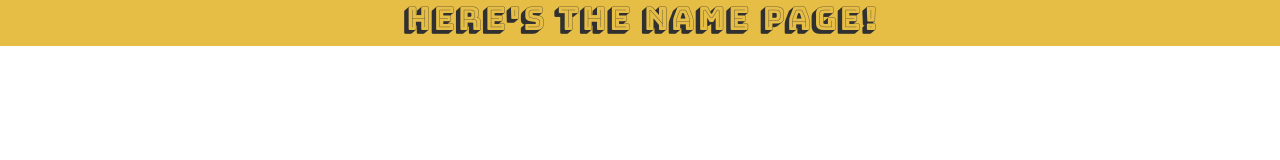
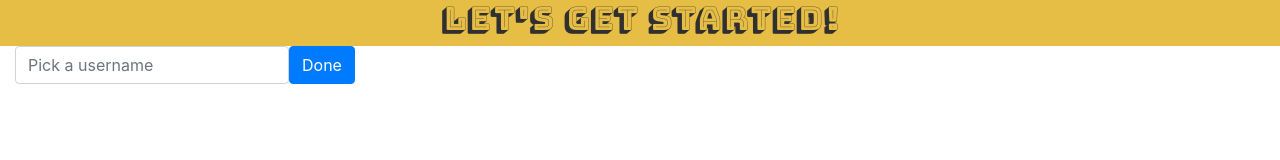
Before and after one commit to grrbam/reversi, a website: page public/name.html in a window 1280 px wide. Drawn offline with nearby package versions, Linux system fonts and the light colour scheme.

Commit message:
Username flow

```diff
--- a/public/name.html
+++ b/public/name.html
@@ -5,6 +5,12 @@
     <meta charset="utf-8">
     <meta name="viewport" content="width=device-width, initial-scale=1, shrink-to-fit=no">
 
+    <script>
+      function submitForm() {
+        var username = $('#username').val();
+        window.location.href = 'lobby.html?username=' + username;
+      }
+    </script>
 
 
     <!-- Bootstrap CSS -->
@@ -13,20 +19,28 @@
     <link href="https://fonts.googleapis.com/css?family=Bungee+Shade&display=swap" rel="stylesheet">
 
 
-    <title>YASS!</title>
+    <title>Enter your Reversi username!</title>
   </head>
 
 
   <body>
 
-
-
-    <div class="container-fluid text-center" id="header-row">
-      <div class="row">
+    <div class="container-fluid text-center">
+      <div class="row" id="header-row">
         <div class="col">
-            <h2>Here's the name page!</h2>
+            <h2>Let's get started!</h2>
         </div>
       </div>
+      <div class='row'>
+        <div class='col'>
+          <form onsubmit='submitForm(); return false;' class='form-inline'>
+            <div class='form-group'>
+              <label for='username' class='col-form-label sr-only'>Please enter your username</label>
+              <input class='form-control' type='text' value='' id='username' placeholder="Pick a username"/>
+            </div>
+            <button type='submit' class='btn btn-default btn-primary'>Done</button>
+          </form>
+        </div>
     </div>
 
 
--- a/public/yass-style.css
+++ b/public/yass-style.css
@@ -8,3 +8,13 @@
 img {
   padding: 50px;
 }
+
+p {
+  font-family: sans-serif;
+  color: #303030;
+}
+
+button {
+  font-family: sans-serif;
+  color: #303030;
+}
```
